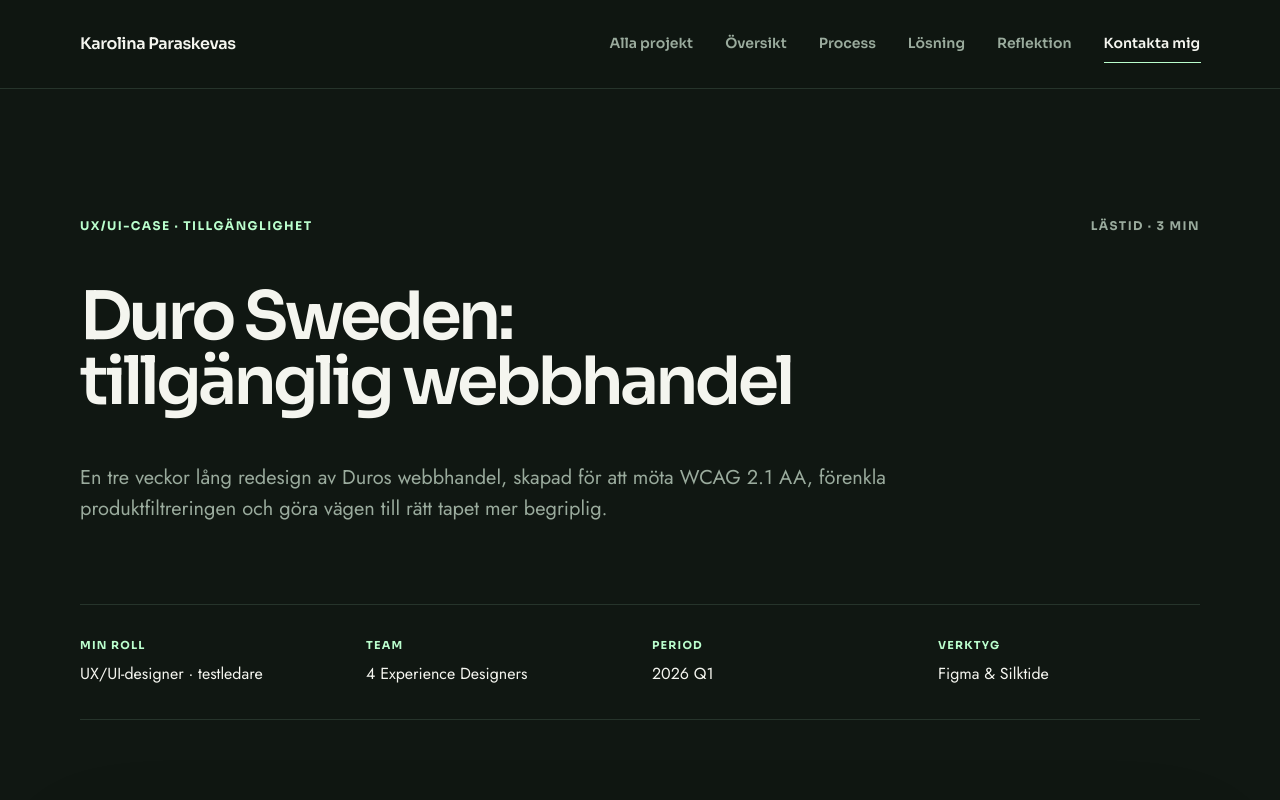
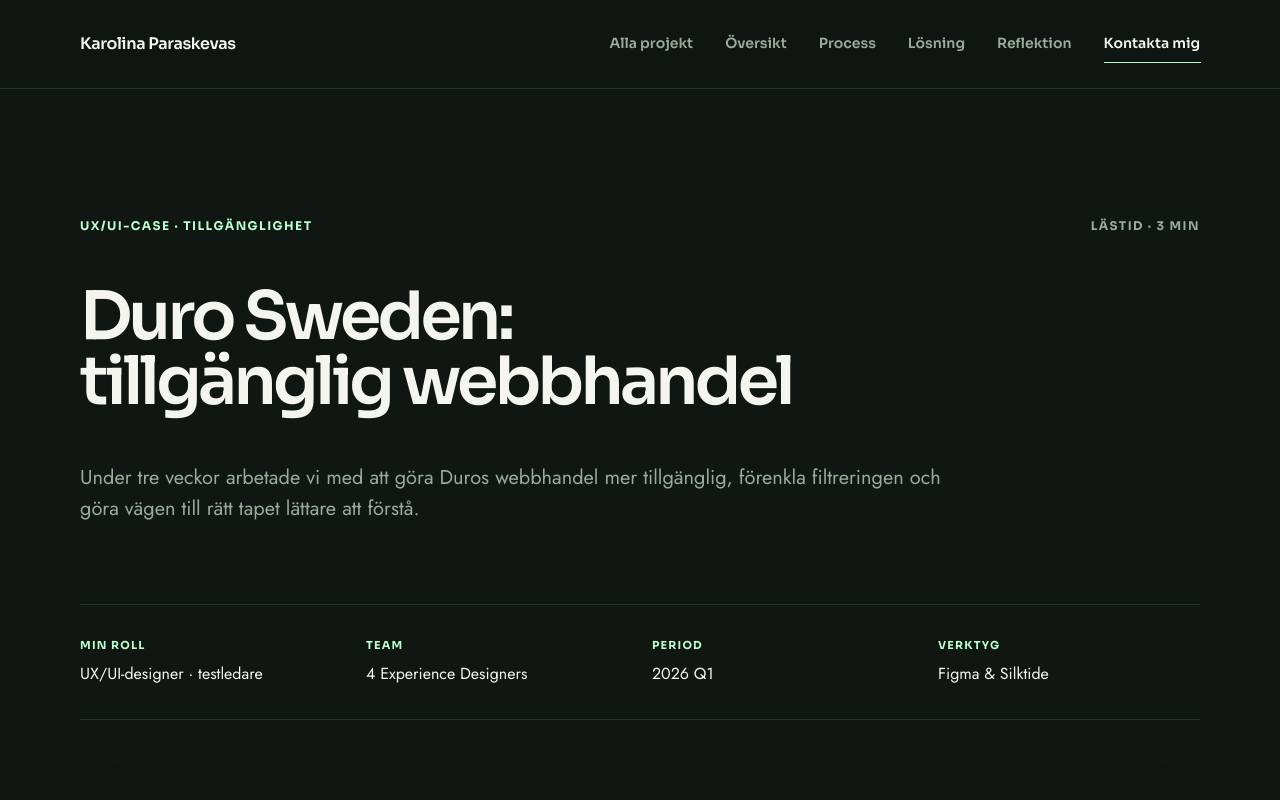
Before and after one commit to Karro-fi/karolina-portfolio, a Next.js app in the folder karolina-portfolio-vercel-upload/: page /case/duro in a window 1280 px wide. Shown: the top 800 px of the page. Built offline with nearby package versions, Linux system fonts and the light colour scheme; no server answers.

Commit message:
Gör Duro mer personligt skrivet

```diff
--- a/karolina-portfolio-vercel-upload/app/case/duro/page.tsx
+++ b/karolina-portfolio-vercel-upload/app/case/duro/page.tsx
@@ -24,7 +24,7 @@ export default function DuroCase() {
       readingTime="3 min"
       eyebrow="UX/UI-case · Tillgänglighet"
       title="Duro Sweden: tillgänglig webbhandel"
-      intro="En tre veckor lång redesign av Duros webbhandel, skapad för att möta WCAG 2.1 AA, förenkla produktfiltreringen och göra vägen till rätt tapet mer begriplig."
+      intro="Under tre veckor arbetade vi med att göra Duros webbhandel mer tillgänglig, förenkla filtreringen och göra vägen till rätt tapet lättare att förstå."
       meta={[
         { label: 'Min roll', value: 'UX/UI-designer · testledare' },
         { label: 'Team', value: '4 Experience Designers' },
@@ -49,15 +49,15 @@ export default function DuroCase() {
       solutionTitle="En fokuserad och tillgänglig filtermeny"
       solutionText="En popupmeny med tydliga kategorier, kryssrutor, färgsymboler, alfabetisk sortering och handlingar som fungerar för både mus, tangentbord och mindre skärmar."
       contributionTitle={[
-        'Jag omsatte insikter',
-        'till tillgängliga designbeslut.',
+        'Mitt fokus var att göra insikterna',
+        'användbara i designen.',
       ]}
-      contributionIntro="Jag drev designarbetet och samarbetade med en teammedlem för att bygga, testa och kvalitetssäkra prototyperna i Figma."
+      contributionIntro="Jag drev designarbetet tillsammans med en teammedlem. Vi byggde och testade prototyperna i Figma och justerade dem efter det vi såg i testerna."
       contributionItems={[
         'Byggde komponenter, tillstånd och prototypflöden i Figma.',
         'Sorterade färger och mönster alfabetiskt för att minska den kognitiva belastningen.',
         'Genomförde användartester som både observatör och testledare.',
-        'Översatte granskningsresultat och användarinsikter till konkreta designbeslut.',
+        'Använde resultaten från granskningen och testerna i de fortsatta designbesluten.',
       ]}
       contributionImage={{
         src: '/images/duro-filter-iterations.png',
@@ -65,12 +65,12 @@ export default function DuroCase() {
         caption: 'Menyn följer användaren, sparar val och behåller en tydlig väg även för tangentbordsnavigation.',
       }}
       processTitle="Från granskning till tillgänglig design."
-      processIntro="Tillgänglighetsgranskning och användartester fick styra prototypen."
+      processIntro="Vi lät tillgänglighetsgranskningen och användartesterna styra hur prototypen utvecklades."
       processSteps={[
         {
           number: '01',
           title: 'Analys & tillgänglighetsgranskning',
-          text: 'Silktide-granskning och tester med fyra personer synliggjorde låg kontrast, begränsade flerval och otydlig feedback.',
+          text: 'Granskningen i Silktide och tester med fyra personer visade problem med låg kontrast, begränsade flerval och otydlig återkoppling.',
         },
         {
           number: '02',
@@ -80,7 +80,7 @@ export default function DuroCase() {
         {
           number: '03',
           title: 'Tillgänglig iteration',
-          text: 'Efter testerna gjorde vi hela fält klickbara, lade till rullningslist och rensa alla samt tydliggjorde fokusmarkering och tabbordning.',
+          text: 'Efter testerna gjorde vi hela fält klickbara, lade till en rullningslist och en tydlig funktion för att rensa alla val. Vi förbättrade även fokusmarkering och tabbordning.',
         },
       ]}
       galleryTitle="Tydligare väg från sortiment till beslut."
@@ -100,7 +100,7 @@ export default function DuroCase() {
       ]}
       reflectionTitle="Tillgänglighet avgörs i detaljerna."
       reflectionText={[
-        'Projektets vändpunkt kom när vi bromsade prototyparbetet och återvände till underlaget. När antaganden ersattes av data blev designbesluten tydligare och lättare att motivera.',
+        'Projektets vändpunkt kom när vi stannade upp och gick tillbaka till underlaget. När vi slutade utgå från antaganden och i stället tittade på det vi faktiskt hade sett blev designbesluten både tydligare och lättare att motivera.',
         'Ett av användartesterna genomfördes med en person med ADHD. Det visade tydligt hur textmängd och fokusmarkering påverkar användbarheten. En missad fokusindikator blev samtidigt en påminnelse om hur ett enda avbrott kan skapa en stor barriär.',
       ]}
       quote="Det räcker inte att designen i övrigt är konsekvent. En enda miss i navigeringen kan skapa stora hinder för en användare."
```
